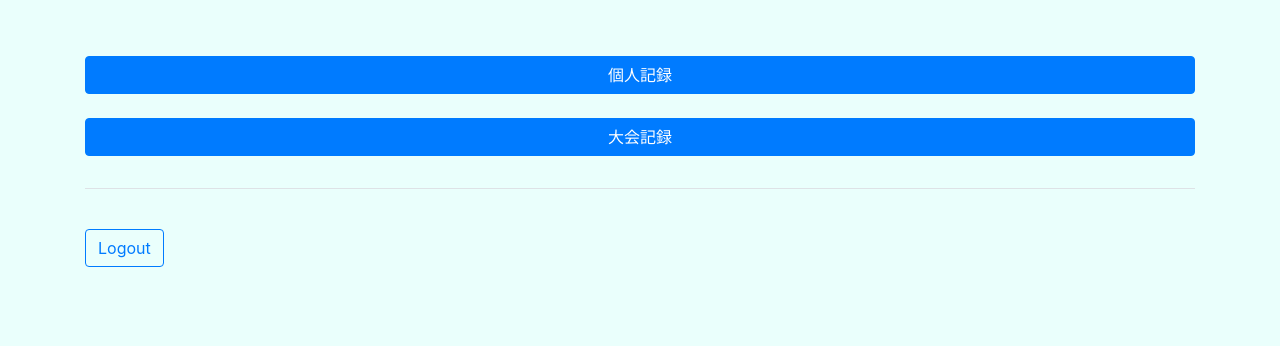
After one commit to kanata3319/swimsite, a Django app: page /result/kojin in a window 1280 px wide. The commit adds this page. Shown: the top 346 px of the page. Run offline with Django 3.2, Linux system fonts and the light colour scheme; the visitor is signed in with stand-in values (Sample User, id 1); some libraries are stand-ins or nearby versions.

Commit message:
ログアウト実装

```diff
--- a/swimsite/event/views.py
+++ b/swimsite/event/views.py
@@ -1,6 +1,17 @@
-from django.views.generic import TemplateView
+from django.views.generic import TemplateView, ListView
 from django.contrib.auth.mixins import LoginRequiredMixin
+from event import models as e_models
 
 
 class HomeView(LoginRequiredMixin, TemplateView):
     template_name = 'home.html'
+
+
+class ResultKojinListView(LoginRequiredMixin, ListView):
+    model = e_models.IndividualEventResult
+    template_name = 'home.html'
+
+
+class ResultTaikaiListView(LoginRequiredMixin, ListView):
+    model = e_models.IndividualEventResult
+    template_name = 'home.html'
--- a/swimsite/swimsite/settings.py
+++ b/swimsite/swimsite/settings.py
@@ -134,3 +134,4 @@ DEFAULT_AUTO_FIELD = 'django.db.models.BigAutoField'
 
 LOGIN_URL = 'login'
 LOGIN_REDIRECT_URL = 'home'
+LOGOUT_REDIRECT_URL = 'login'
--- a/swimsite/swimsite/urls.py
+++ b/swimsite/swimsite/urls.py
@@ -16,11 +16,13 @@ Including another URLconf
 from django.contrib import admin
 from django.urls import path
 from django.contrib.auth.views import LoginView, LogoutView
-from event.views import HomeView
+from event.views import HomeView, ResultKojinListView, ResultTaikaiListView
 
 urlpatterns = [
     path('admin/', admin.site.urls),
     path('login/', LoginView.as_view(template_name='login.html'), name='login'),
     path('home/', HomeView.as_view(), name='home'),
+    path('result/kojin', ResultKojinListView.as_view(), name='result_kojin'),
+    path('result/taikai', ResultTaikaiListView.as_view(), name='result_taikai'),
     path('logout/', LogoutView.as_view(template_name='login.html'), name="logout"),
 ]
--- /dev/null
+++ b/swimsite/templates/_header.html
@@ -0,0 +1,6 @@
+{% load django_bootstrap5 %}
+<div class="container">
+  <header class="d-flex flex-wrap align-items-center justify-content-center justify-content-md-between py-3 mb-4">
+    <a href="{% url 'logout' %}" class="btn btn-outline-primary me-2">Logout</a>
+  </header>
+</div>
--- a/swimsite/templates/base.html
+++ b/swimsite/templates/base.html
@@ -1,6 +1,6 @@
 {% load django_bootstrap5 %}
 <!doctype html>
-<html lang="en">
+<html>
   <head>
     <!-- Required meta tags -->
     <meta charset="utf-8">
@@ -9,6 +9,13 @@
     <!-- Bootstrap CSS -->
     <link rel="stylesheet" href="https://cdn.jsdelivr.net/npm/bootstrap@4.3.1/dist/css/bootstrap.min.css" integrity="sha384-ggOyR0iXCbMQv3Xipma34MD+dH/1fQ784/j6cY/iJTQUOhcWr7x9JvoRxT2MZw1T" crossorigin="anonymous">
     <style>
+      body {
+        align-items: center;
+        padding-top: 40px;
+        padding-bottom: 40px;
+        background-color: #eafffc;
+      }
+
       .bd-placeholder-img {
         font-size: 1.125rem;
         text-anchor: middle;
--- a/swimsite/templates/home.html
+++ b/swimsite/templates/home.html
@@ -5,7 +5,12 @@
 Home
 {% endblock title %}
 
-
 {% block content %}
-Home
+<div class="container">
+  <div class="d-flex flex-wrap align-items-center justify-content-center justify-content-md-between py-3 mb-4 border-bottom">
+    <a href="{% url 'result_kojin' %}" class="btn btn-primary btn-block mb-3">個人記録</a>
+    <a href="{% url 'result_taikai' %}" class="btn btn-primary btn-block mb-3">大会記録</a>
+  </div>
+</div>
+{% include '_header.html' %}
 {% endblock content %}
```
Also changed, not shown: swimsite/static/css/login.css (+0 -8 lines).
